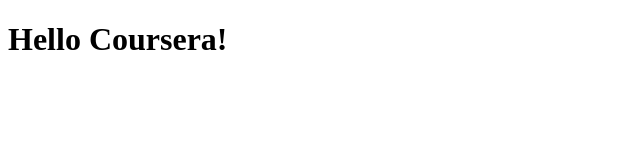
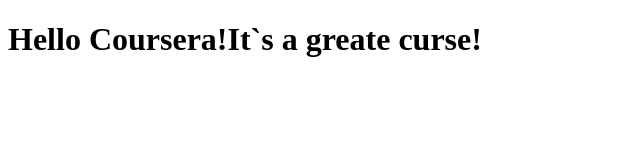
Before and after one commit to AysekFate/Coursera-test, a plain HTML site: page site/index.html in a window 1280 px wide. Shown: the whole page, without its empty margins (0-640 px from the left). Drawn offline with Linux system fonts and the light colour scheme.

Commit message:
Small addition to our page content.

```diff
--- a/site/index.html
+++ b/site/index.html
@@ -4,6 +4,6 @@
 	<title>Hollo Coursera!</title>
 </head>
 <body>
-<h1>Hello Coursera!</h1>
+<h1>Hello Coursera!It`s a greate curse!</h1>
 </body>
 </html>
```
